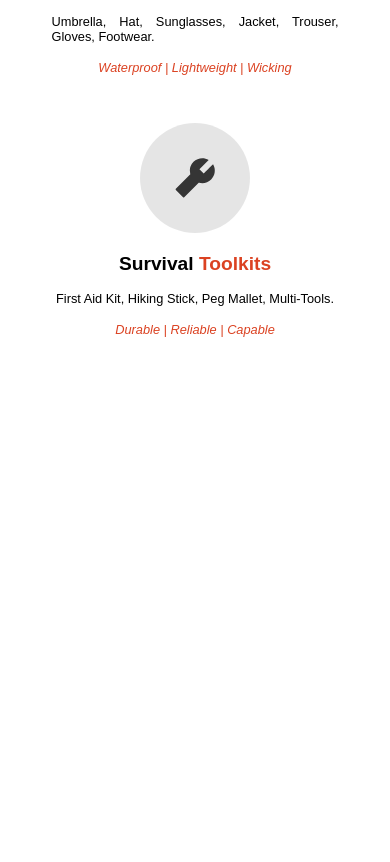
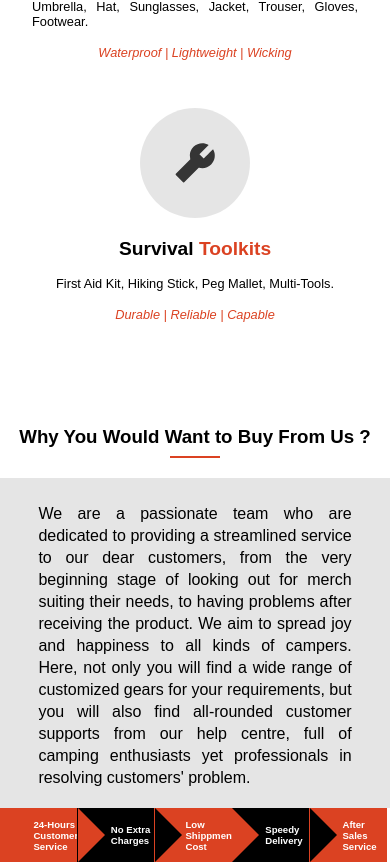
Before and after one commit to davidjpy/wildbear, a React (Create React App) app in the folder frontend/: page / in a window 390 px wide. Shown: the part 999-1861 px from the top of the page. Before the commit the page ends 1440 px from the top, so only its background shows below. Built offline with nearby package versions, Linux system fonts and the light colour scheme.

Commit message:
Add why us board

```diff
--- a/frontend/src/features/promotion/BillBoard.js
+++ b/frontend/src/features/promotion/BillBoard.js
@@ -60,18 +60,24 @@ const BillBoard = () => {
                         </div>
                     </div>
                 </div>
-                {/* <h3 className='billboard__divider'>Why Buy From CampBear ?</h3> */}
-                {/* <div className='progress'>
+                <div className='categories__description'>
+                    <h3>Why You Would Want to Buy From Us ?</h3>
+                    <div className='description__divider' />
+                    <p className='description__body'>
+                        We are a passionate team who are dedicated to providing a streamlined service to our dear customers, from the very beginning stage of looking out for merch suiting their needs, to having problems after receiving the product. We aim to spread joy and happiness to all kinds of campers. Here, not only you will find a wide range of customized gears for your requirements, but you will also find all-rounded customer supports from our help centre, full of camping enthusiasts yet professionals in resolving customers' problem.
+                    </p>
+                </div>
+                <div className='progress'>
                     <h4 className='progress__header progress__header--odd'>24-Hours Customer Service</h4>
-                    <div className='progress__arrow progress__arrow--first' />
+                    <div className='progress__arrow progress__arrow--odd' />
                     <h4 className='progress__header progress__header--even'>No Extra Charges</h4>
-                    <div className='progress__arrow progress__arrow--second' />
+                    <div className='progress__arrow progress__arrow--even' />
                     <h4 className='progress__header progress__header--odd'>Low Shippment Cost</h4>
-                    <div className='progress__arrow progress__arrow--third' />
+                    <div className='progress__arrow progress__arrow--odd' />
                     <h4 className='progress__header progress__header--even'>Speedy Delivery</h4>
-                    <div className='progress__arrow progress__arrow--fourth' />
+                    <div className='progress__arrow progress__arrow--even' />
                     <h4 className='progress__header progress__header--odd'>After Sales Service</h4>
-                </div> */}
+                </div>
             </div>
         </>
     );
--- a/frontend/src/pages/HomePage.css
+++ b/frontend/src/pages/HomePage.css
@@ -1,4 +1,6 @@
-/* ---------- ImageSlider ---------- */
+/* =========================================
+================ ImageSlider ===============
+========================================= */
 .imageslider__slider {
     margin: auto;
     background-color: black;
@@ -55,7 +57,7 @@
     z-index: -1;
 }
 
-.slides__slide--active:hover + .slides__texts {
+.slides__slide--active:hover+.slides__texts {
     background-position: left;
     transition: all 0.6s ease-in-out;
     height: 250px;
@@ -145,9 +147,11 @@
         top: 0;
         height: 100%;
     }
+
     .slides__slide--active:hover+.slides__texts {
         height: 100%;
     }
+
     .slides__texts--active:hover {
         height: 100%;
     }
@@ -157,12 +161,15 @@
     .slides__texts {
         padding: 2rem;
     }
+
     .slides__text--header {
         font-size: 1.2rem;
     }
+
     .slides__text--body {
         font-size: 0.8rem;
     }
+
     .slides__text--quote {
         font-size: 0.8rem;
     }
@@ -172,13 +179,16 @@
     .slides__texts {
         padding: 1rem;
     }
+
     .slides__text--header {
         font-size: 1rem;
     }
+
     .slides__text--body {
         font-size: 0.6rem;
         padding: 0.4rem;
     }
+
     .slides__text--quote {
         font-size: 0.6rem;
         padding: 0.4rem;
@@ -189,15 +199,19 @@
     .slides__text--header {
         font-size: 0.6rem;
     }
+
     .slides__text--body {
         display: none;
     }
+
     .slides__text--quote {
         font-size: 0.2rem;
     }
 }
 
-/* ---------- Categories ---------- */
+/* =========================================
+================ Categories ================
+========================================= */
 .billboard__divider {
     background-color: rgba(0, 0, 0, 0.1);
     text-align: center;
@@ -298,6 +312,9 @@
 }
 
 @media screen and (max-width: 600px) {
+    .billboard__categories {
+        width: 100%;
+    }
     .billboard__divider {
         font-size: medium;
         padding: 0.6rem;
@@ -307,29 +324,42 @@
         width: 20px;
         height: 20px;
     }
+}
 
-    /* .billboard__divider {
-        background-color: rgba(0, 0, 0, 0.1);
-        text-align: center;
-        padding: 0.8rem;
-    }
+.categories__description {
+    text-align: center;
+    width: 80%;
+    margin: auto;
+}
 
-    .divider__logo {
-        margin-left: 5px;
-        vertical-align: bottom;
-        height: 25px;
-        width: 25px;
-    } */
+.description__divider {
+    height: 2px;
+    width: 50px;
+    background-color: #DB4222;
+    margin: 8px auto;
+}
+
+.description__body {
+    background-color: rgba(0, 0, 0, 0.1);
+    margin: 1.2rem auto 0 auto;
+    padding: 1.6rem 2.4rem 1.2rem 2.4rem;
+    text-align: justify;
+    line-height: 22px;
 }
 
 .progress {
     display: flex;
+    width: 80%;
+    margin: auto;
 }
 
 .progress__header {
-    padding: 1rem;
+    display: flex;
+    align-items: center;
+    justify-content: center;
     width: 20%;
-    text-align: center;
+    padding: 0.8rem 0.8rem 0.8rem 1.3rem;
+    font-size: 0.8rem;
 }
 
 .progress__arrow {
@@ -340,22 +370,12 @@
     margin-right: -25px;
 }
 
-.progress__arrow--first {
+.progress__arrow--odd {
     border-left: 25px solid #DB4222;
     z-index: 100;
 }
 
-.progress__arrow--second {
-    border-left: 25px solid black;
-    z-index: 100;
-}
-
-.progress__arrow--third {
-    border-left: 25px solid #DB4222;
-    z-index: 100;
-}
-
-.progress__arrow--fourth {
+.progress__arrow--even {
     border-left: 25px solid black;
     z-index: 100;
 }
@@ -369,3 +389,36 @@
     background-color: black;
     color: white;
 }
+
+@media screen and (max-width: 1400px) {
+    .categories__description {
+        width: 100%;
+    }
+    .progress {
+        width: 100%;
+    }
+}
+
+@media screen and (max-width: 1124px) {
+    .progress__header {
+        font-size: 0.6rem;
+        padding: 0rem 0rem 0rem 1.8rem;
+    }
+    .progress__arrow {
+        margin-right: -27.795px;
+        border-top: 27.795px solid transparent;
+        border-bottom: 27.795px solid transparent;
+    }
+    .progress__arrow--odd {
+        border-left: 27.795px solid #DB4222;
+    }
+    .progress__arrow--even {
+        border-left: 27.795px solid black;
+    }
+}
+
+@media screen and (max-width: 600px) {
+    .progress__header {
+        padding: 0rem 0rem 0rem 2.1rem;
+    }
+}
```
